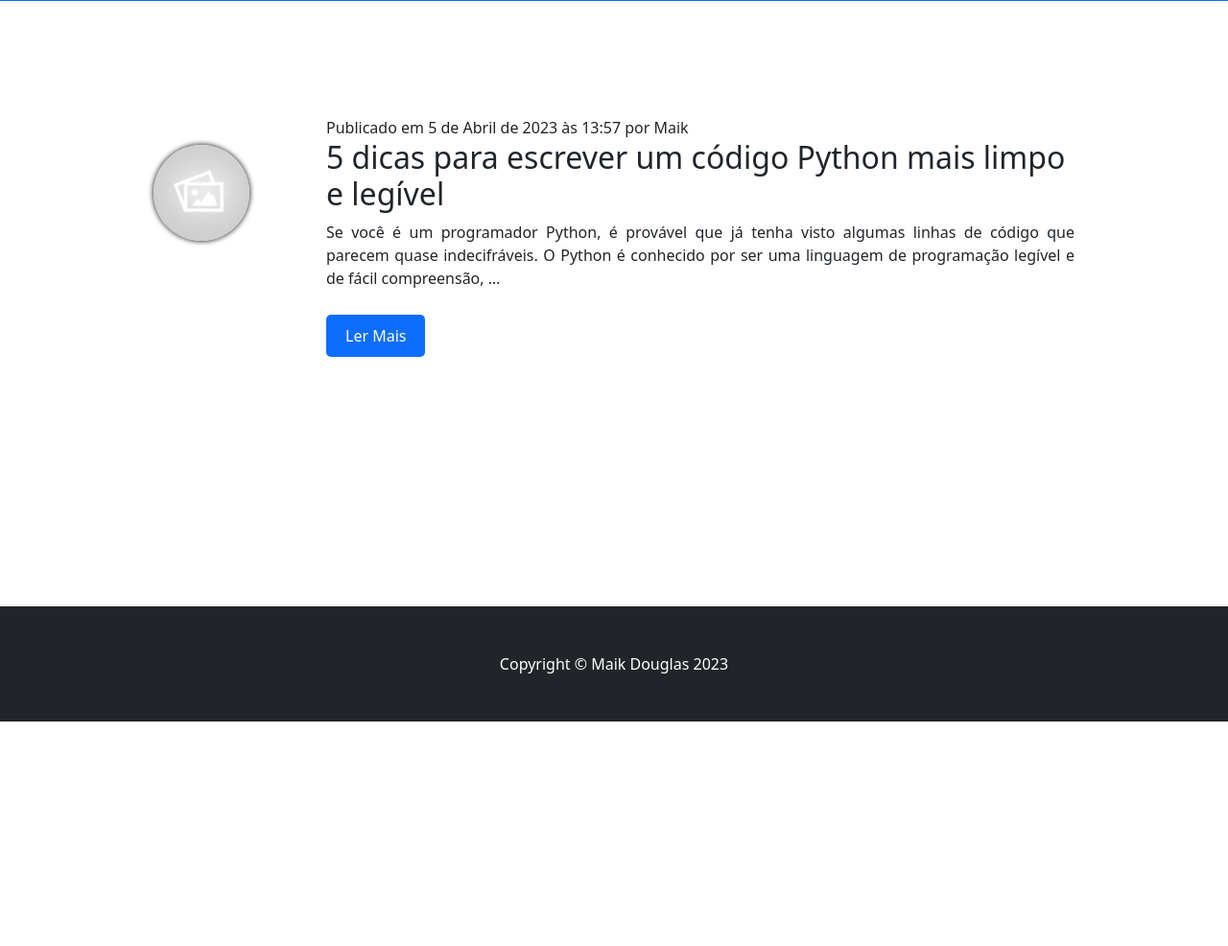
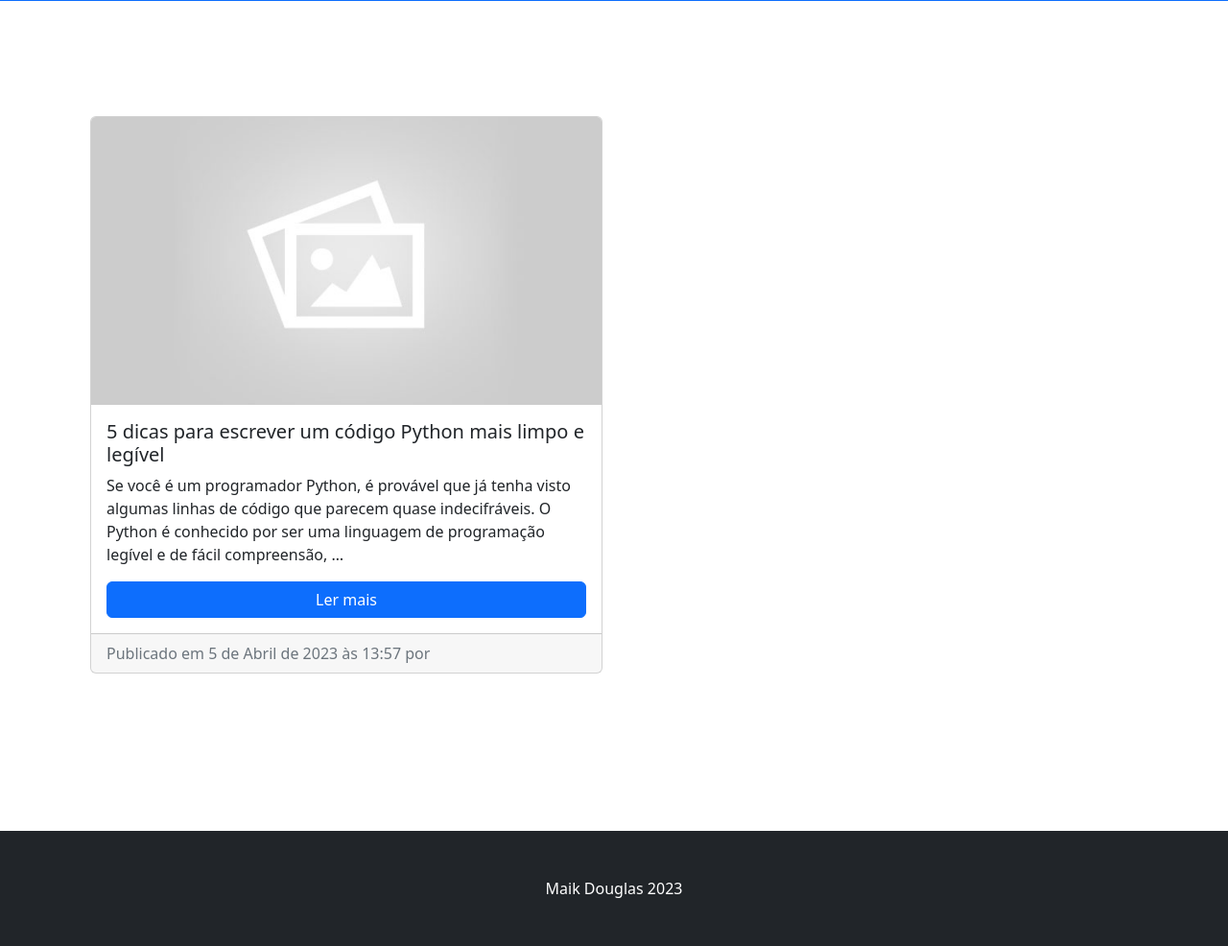
Before and after one commit to MaikDouglasOficial/meusite, a Django app: page / in a window 1280 px wide. Shown: the part 349-1335 px from the top of the page at 96% size. Before the commit the page ends 1101 px from the top, so only its background shows below. Run offline with Django 4.2, Linux system fonts and the light colour scheme; data comes from the database, SQL or seed files in the repository; some libraries are stand-ins or nearby versions.

Commit message:
Ajustes e melhorias.

```diff
--- a/blog/templates/blog/base.html
+++ b/blog/templates/blog/base.html
@@ -9,6 +9,9 @@
     <meta name="author" content=""/>
     <title>Blog do Kiam</title>
     <link href="{% static 'css/styles.css' %}" rel="stylesheet"/>
+
+    <!-- Adiciona classes de responsividade -->
+    <link href="https://cdn.jsdelivr.net/npm/bootstrap@5.2.3/dist/css/bootstrap.min.css" rel="stylesheet">
 </head>
 <body id="page-top">
 <nav class="navbar navbar-expand-lg navbar-dark bg-dark fixed-top" id="mainNav">
@@ -61,7 +64,7 @@
 </main>
 <footer class="py-5 bg-dark">
     <div class="container px-4">
-        <p class="m-0 text-center text-white">Copyright &copy; Maik Douglas
+        <p class="m-0 text-center text-white">Maik Douglas
             2023</p>
     </div>
 </footer>
--- a/blog/templates/blog/post_list.html
+++ b/blog/templates/blog/post_list.html
@@ -2,23 +2,34 @@
 {% load static %}
 
 {% block content %}
+<div class="container">
+    <div class="row">
         {% for post in posts %}
-<div class="post-image">
+        <div class="col-md-6 col-lg-6 col-xl-6 mb-4">
+            <div class="card h-100">
                 {% if post.image %}
-    <img src="{{ post.image.url }}" alt="{{ post.title }}">
+                <img src="{{ post.image.url }}" class="card-img-top" alt="{{ post.title }}">
                 {% else %}
-    <img src="{% static 'img/image.jpg' %}" alt="{{ post.title }}">
+                <img src="{% static 'img/image.jpg' %}" class="card-img-top" alt="{{ post.title }}">
                 {% endif %}
+                <div class="card-body d-flex flex-column">
+                    <h5 class="card-title">{{ post.title }}</h5>
+                    <p class="card-text flex-grow-1">{{ post.text|safe|truncatewords_html:35 }}</p>
+                    <a href="{% url 'post_detail' pk=post.pk %}" class="btn btn-primary mt-auto">Ler mais</a>
                 </div>
-<div class="post-content">
-    <div class="post-info">
-        Publicado em {{ post.published_date }} por Maik
+                <div class="card-footer text-muted">
+    Publicado em {{ post.published_date }} por {{ request.user.username }}
 </div>
-    <h2>{{ post.title }}</h2>
-    <p>{{ post.text|safe|linebreaksbr|truncatewords_html:35 }}</p>
-    <div class="post-footer">
-        <a href="{% url 'post_detail' pk=post.pk %}" class="custom-btn btn-sm custom-btn">Ler Mais</a>
             </div>
         </div>
         {% endfor %}
+        <style>
+            .card-img-top {
+  object-fit: cover;
+  height: 300px;
+}
+
+        </style>
+    </div>
+</div>
 {% endblock %}
--- a/blog/templates/registration/login.html
+++ b/blog/templates/registration/login.html
@@ -2,7 +2,7 @@
 {% load static %}
 
 {% block content %}
-<h2 style="margin-bottom: 40px;">Faça login</h2>
+<h2 class="text-center" style="margin-bottom: 70px;">Faça Login</h2>
 <div class="login-container">
     <form method="post" action="{% url 'login' %}">
         {% csrf_token %}
```
Also changed, not shown: blog/templates/blog/post_detail.html (+5 -4 lines), blog/templates/blog/post_draft_list.html (+10 -13 lines), blog/templates/blog/post_edit.html (+12 -16 lines), blog/templates/blog/sobre.html (+8 -5 lines), blog/templates/blog/sugestao.html (+10 -3 lines). Lines whose indentation alone changed are shown as unchanged.
